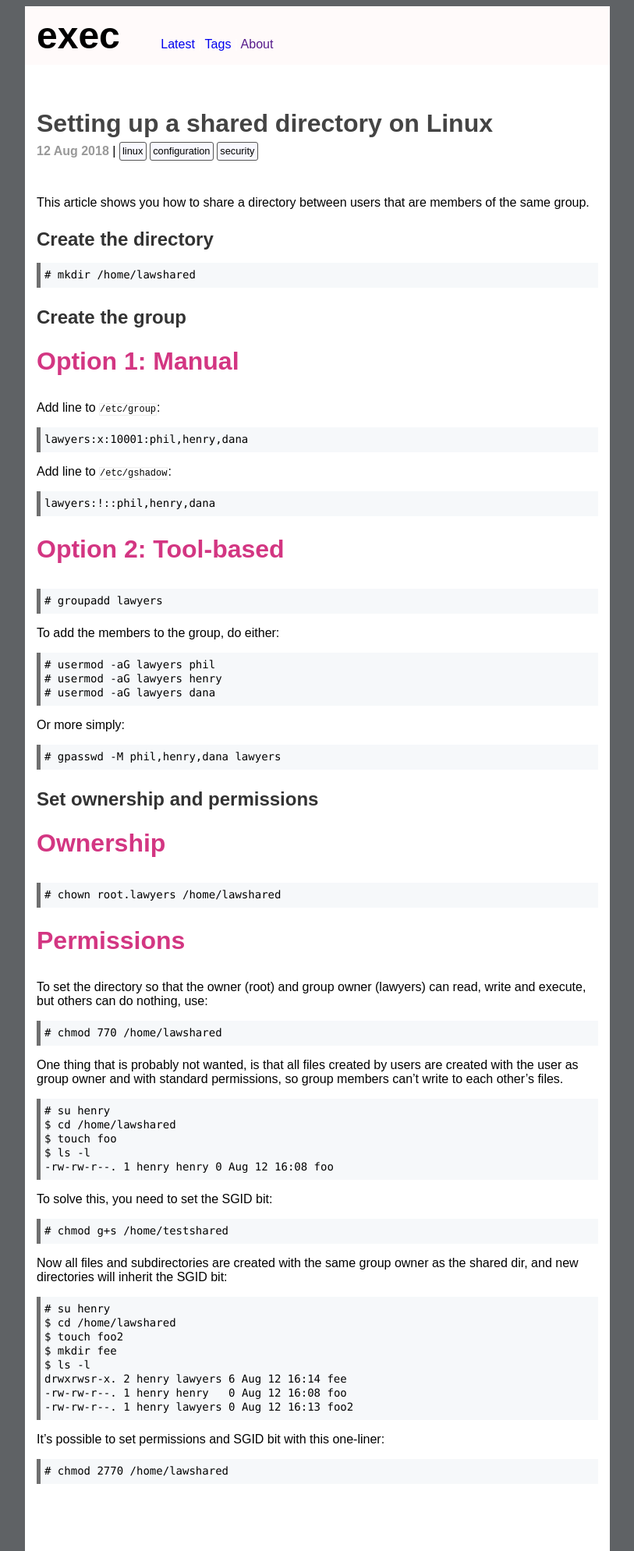
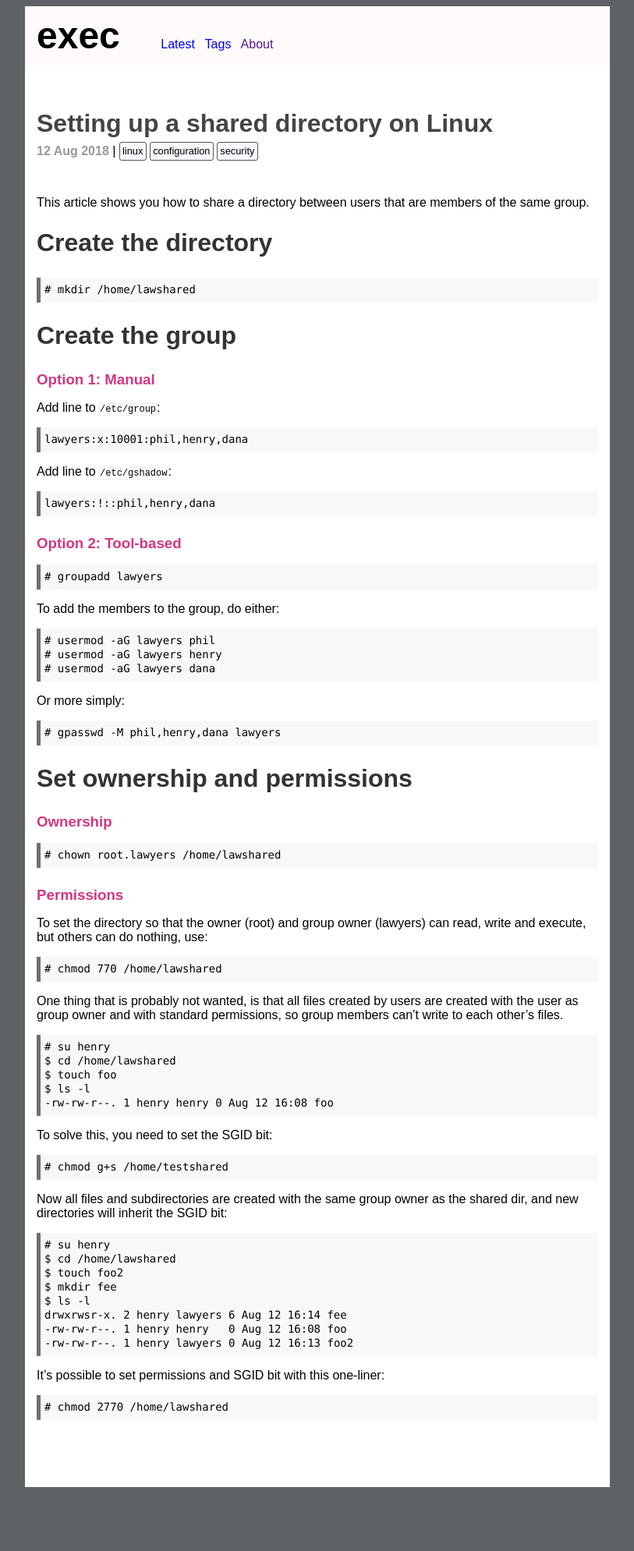
Before and after one commit to execas/execas.github.io, a Jekyll site: the page built from _posts/2018-08-13-setting-up-a-shared-directory-on-linux.md, in a window 1280 px wide. Shown: the whole page at 78% size, without its empty margins (233-1046 px from the left). Built offline with Jekyll 4.4.1, drawn with Linux system fonts in a browser that asks for light colours; after the commit the page ends 1907 px from its top, so only the background shows below that.

Commit message:
Update execas.css

```diff
--- a/css/execas.css
+++ b/css/execas.css
@@ -197,8 +197,8 @@ END: postinfo
 
 .post h2 {
      color: #333333;
-     margin-top:1.5rem;
-     margin-bottom:0.6rem;
+     font-size: 2rem;
+     margin-top: 1.5rem;
 }
 
 .post h2 code {
@@ -208,8 +208,9 @@ END: postinfo
 
 .post h3 {
      color: #d33682;
-     font-size: 2rem;
-     margin-top: 1.5rem;
+     margin-top:1.5rem;
+     margin-bottom:0.6rem;
+
 }
 
 .page-title {
```
